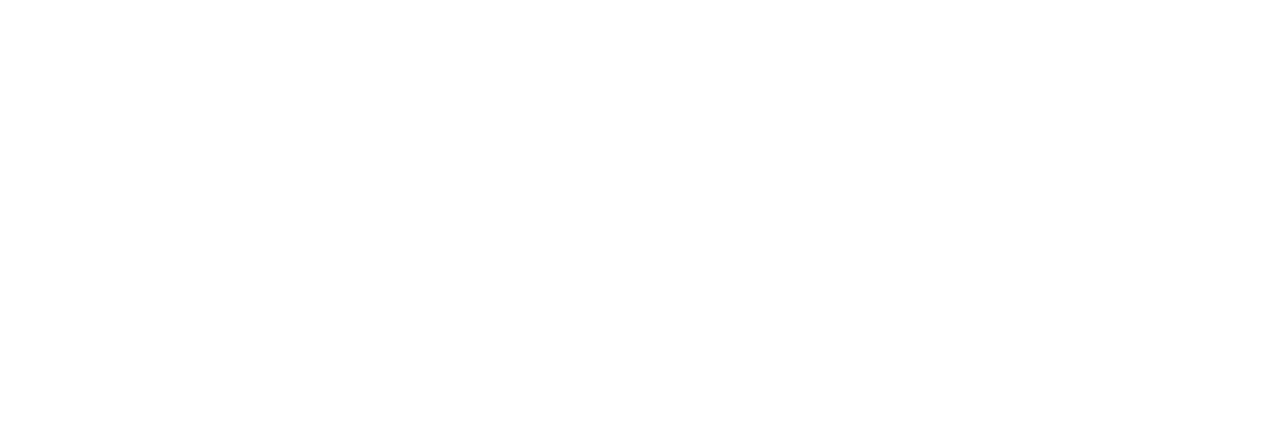
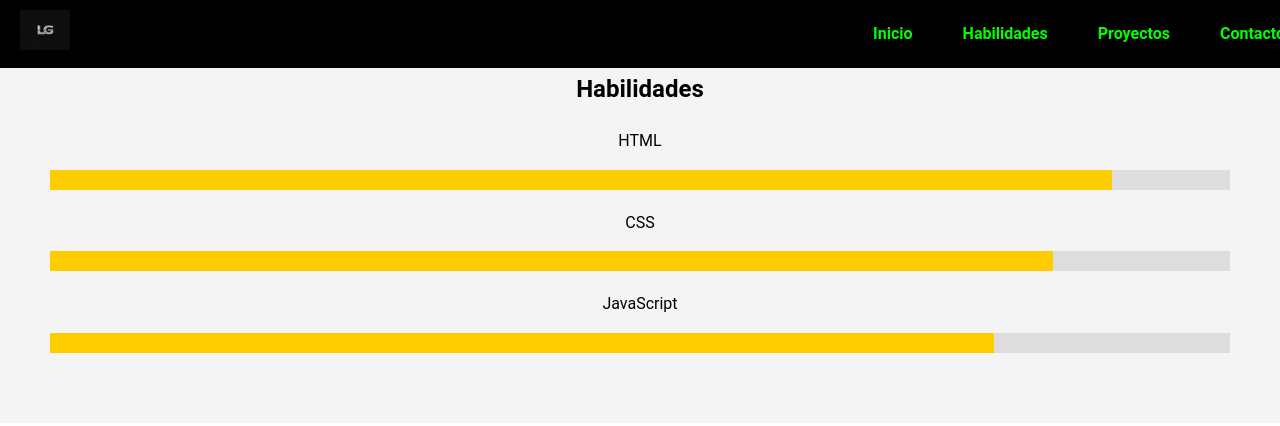
Before and after one commit to liebre34/portafolioHACKING, a plain HTML site: page habilidades.html in a window 1280 px wide. Drawn offline with Linux system fonts and the light colour scheme.

Commit message:
Ajuste del menú de navegación y estilos del sitio2

```diff
--- a/habilidades.html
+++ b/habilidades.html
@@ -0,0 +1,40 @@
+<!DOCTYPE html>
+<html lang="es">
+<head>
+    <meta charset="UTF-8">
+    <meta name="viewport" content="width=device-width, initial-scale=1.0">
+    <title>Habilidades</title>
+    <link rel="stylesheet" href="styles/portfolio.css">
+</head>
+<body>
+    <nav id="navbar">
+        <div class="logo">
+            <img src="assets/logo-lg.jpg" alt="LG Logo">
+        </div>
+        <ul>
+            <li><a href="index.html">Inicio</a></li>
+            <li><a href="habilidades.html">Habilidades</a></li>
+            <li><a href="proyectos.html">Proyectos</a></li>
+            <li><a href="contacto.html">Contacto</a></li>
+        </ul>
+    </nav>
+
+    <section id="habilidades">
+        <h2>Habilidades</h2>
+        <div class="skill-bars">
+            <div class="skill">
+                <p>HTML</p>
+                <div class="bar"><span style="width: 90%;"></span></div>
+            </div>
+            <div class="skill">
+                <p>CSS</p>
+                <div class="bar"><span style="width: 85%;"></span></div>
+            </div>
+            <div class="skill">
+                <p>JavaScript</p>
+                <div class="bar"><span style="width: 80%;"></span></div>
+            </div>
+        </div>
+    </section>
+</body>
+</html>
```
Also changed, not shown: index.html (+0 -8 lines).
